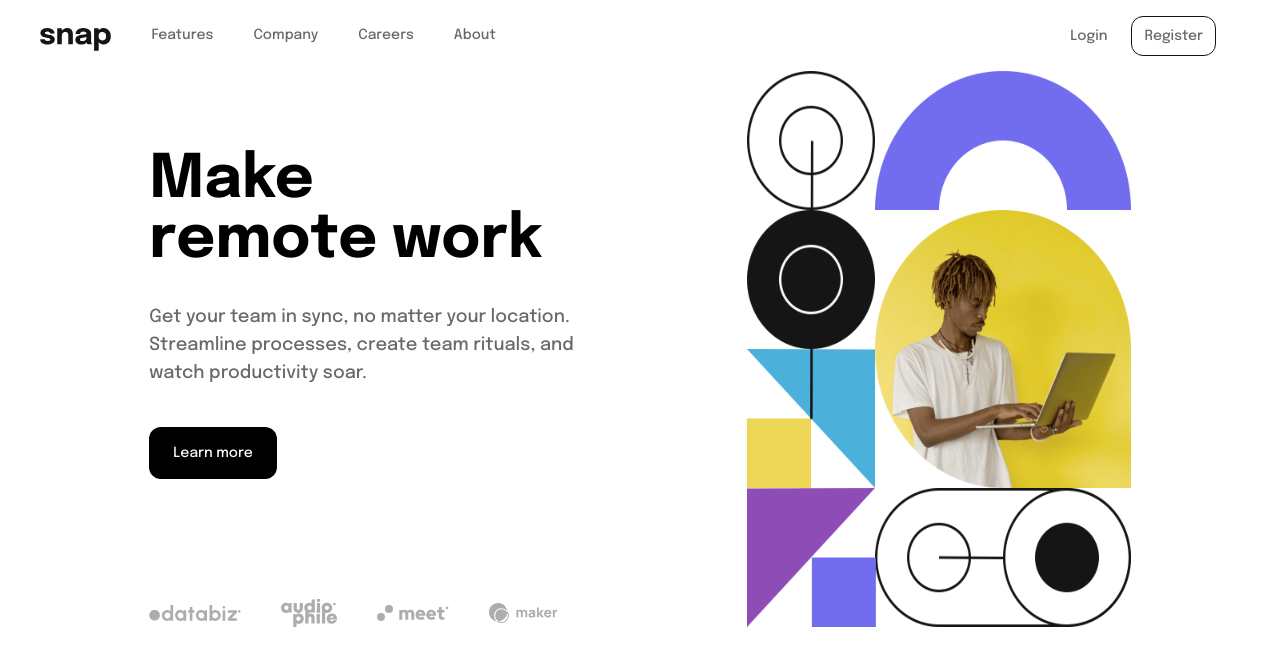
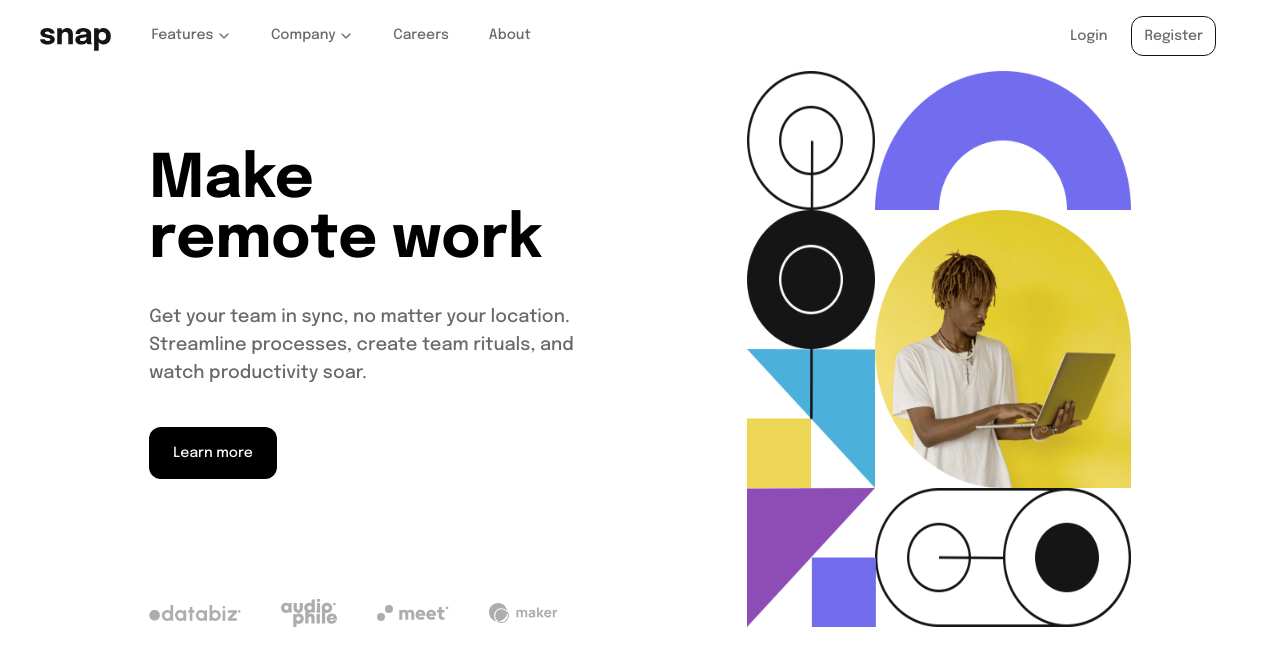
Before and after one commit to juniorthx3/intro-section-with-dropdown-navigation-main, a React (Create React App) app: page / in a window 1280 px wide. Shown: the top 666 px of the page. Built offline with nearby package versions, Linux system fonts and the light colour scheme.

Commit message:
Add Menu responsive in header

```diff
--- a/package.json
+++ b/package.json
@@ -8,6 +8,7 @@
     "@testing-library/user-event": "^13.5.0",
     "react": "^18.2.0",
     "react-dom": "^18.2.0",
+    "react-icons": "^4.4.0",
     "react-router-dom": "^6.3.0",
     "react-scripts": "5.0.1",
     "web-vitals": "^2.1.4"
--- a/src/components/Header.jsx
+++ b/src/components/Header.jsx
@@ -1,7 +1,12 @@
 import {Link} from 'react-router-dom'
 import logo from '../images/logo.svg'
+import {GiHamburgerMenu} from 'react-icons/gi'
+import {GrClose} from 'react-icons/gr'
+import {IoIosArrowDown} from "react-icons/io"
+import { useState } from 'react'
 
 const Header = () => {
+  const [open, setOpen] = useState(false)
   return (
     <nav className='relative mx-5 p-5'>
       <div className="flex items-center space-x-10">
@@ -10,8 +15,8 @@ const Header = () => {
         </div>
         <div className="hidden w-screen md:flex items-center justify-between text-mediumGray">
            <div className='space-x-10 text-sm'>
-              <Link to="/features" className="hover:text-almostBlack">Features</Link>
-              <Link to="/company" className="hover:text-almostBlack">Company</Link>
+              <Link to="/features" className="hover:text-almostBlack ">Features <IoIosArrowDown className='inline'/></Link>
+              <Link to="/company" className="hover:text-almostBlack">Company  <IoIosArrowDown className='inline' /></Link>
               <Link to="/careers" className="hover:text-almostBlack">Careers</Link>
               <Link to="/about" className="hover:text-almostBlack">About</Link>
            </div>
@@ -20,9 +25,28 @@ const Header = () => {
               <a href="/" className="bg-transparent p-3 text-sm rounded-xl border border-almostBlack baseline hover:text-almostBlack">Register</a>
            </div>
         </div>
-      </div>
-    </nav>
-  )
-}
+        <button id="menu-btn" onClick={()=>setOpen(!open)} className="absolute right-0 focus:outline-none md:hidden">
+              {
+                open ? <GrClose size="2rem" /> : <GiHamburgerMenu size="2rem" />
+              }
+        </button>
+        {
+          open && (
+            <div className="md:hidden">
+                <div id="menu" className="text-sm absolute flex flex-col items-start px-5 self-end text-mediumGray py-8 mt-5 space-y-6 bg-almostWhite sm:w-auto sm:self-start w-1/2 h-screen left-1/2 -right-5 drop-shadow-md">
+                    <Link to="/features" className="hover:text-almostBlack">Features <IoIosArrowDown className='inline'/></Link>
+                    <Link to="/company" className="hover:text-almostBlack">Company <IoIosArrowDown className='inline'/></Link>
+                    <Link to="/careers" className="hover:text-almostBlack">Careers</Link>
+                    <Link to="/about" className="hover:text-almostBlack">About</Link>
+                    <a href="/" className=" text-sm mx-auto hover:text-almostBlack">Login</a>
+                  <a href="/" className="bg-transparent w-full text-center mx-auto p-3 text-sm rounded-xl border border-almostBlack baseline hover:text-almostBlack">Register</a>
+                </div>
+            </div>
+          )
+        }
+        </div>
+      </nav>
+    )
+  }
 
-export default Header
+  export default Header
```
Also changed, not shown: 1 other file (tests, documents, lock files or other folders).
